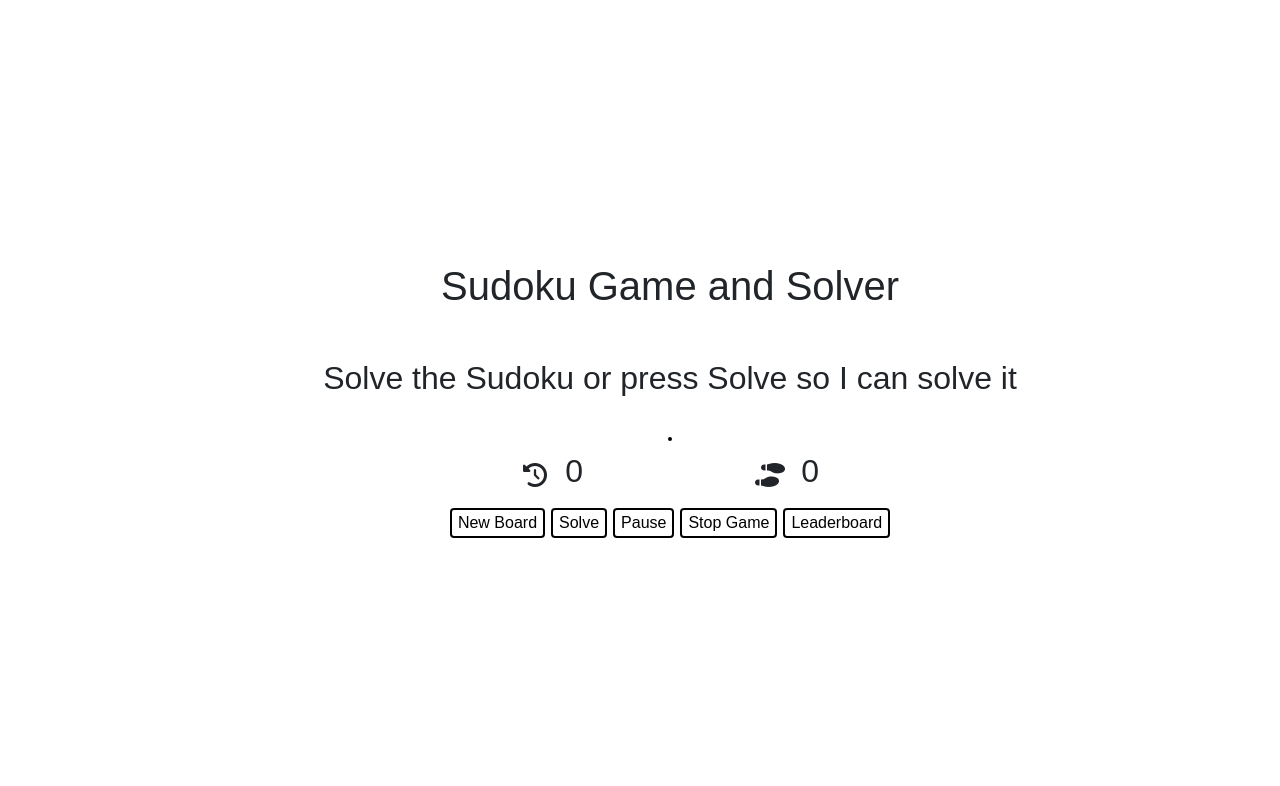
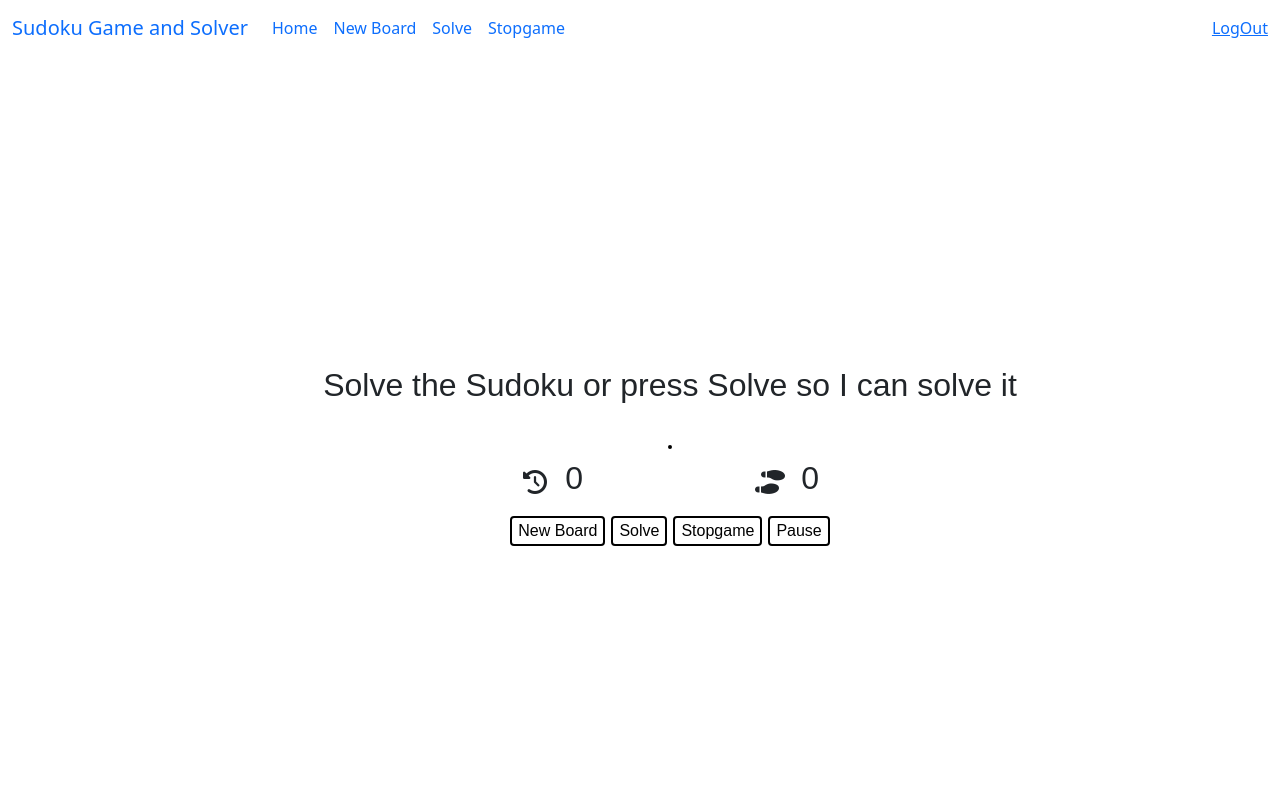
Before and after one commit to piyush31009/Puzzle-sudoku-game, a Django app: template suduko/templates/sudoku/index.html in a window 1280 px wide. Shown: the top 786 px of the page. Before the commit the page ends 538 px from the top, so only its background shows below. Run offline with Django 4.2, Linux system fonts and the light colour scheme; the template is opened without the code that fills it, so the values that code supplies are empty.

Commit message:
game solver

```diff
--- a/suduko/templates/sudoku/home.html
+++ b/suduko/templates/sudoku/home.html
@@ -11,11 +11,6 @@
       rel="stylesheet"
       integrity="sha384-EVSTQN3/azprG1Anm3QDgpJLIm9Nao0Yz1ztcQTwFspd3yD65VohhpuuCOmLASjC"
       crossorigin="anonymous"
-    />
-    <link
-      rel="shortcut icon"
-      type="image/png"
-      href="{% static 'favicon.png' %}"
     />
 
     <link
@@ -33,16 +28,40 @@
     />
   </head>
   <body>
+    <nav class="navbar navbar-expand-lg bg-body-tertiary">
+      <div class="container-fluid">
+        <a class="navbar-brand" id="sudoku">Sudoku Game and Solver</a>
+
+        <div class="collapse navbar-collapse" id="navbarNavDropdown">
+          <ul class="navbar-nav">
+            <li class="nav-item">
+              <a class="nav-link" href="{% url 'home'%}">Home</a>
+            </li>
+
+            <li class="nav-item">
+              <a class="nav-link active" id="new-board">New Board</a>
+            </li>
+            <li class="nav-item">
+              <a class="nav-link" id="solve">Solve</a>
+            </li>
+            <li class="nav-item">
+              <a class="nav-link" id="stopgame">Stopgame</a>
+            </li>
+          </ul>
+        </div>
+
+        <div class="d-flex">
+          <a class="d-flex px-2">{{user.username}}</a>
+          <a class="d-flex" href="{% url 'logout' %}">LogOut</a>
+        </div>
+      </div>
+    </nav>
+
     <div class="flex-container">
-      <div class="item">
-        <header><h1 class="head">Sudoku Game and Solver</h1></header>
-      </div>
       <div class="item">
         <h2 id="msg">Solve the Sudoku or press Solve so I can solve it</h2>
       </div>
-      <div class="item speed">
-      </div>
-
+      <div class="item speed"></div>
 
       <div class="item items">
         <table class="main-board">
@@ -87,13 +106,14 @@
         </div>
       </div>
       <div class="item other">
-        <button id="new-board">New Board</button>
-        <button id="solve">Solve</button>
+        <button id="new-board" class="m1">New Board</button>
+        <button id="solve" class="m1">Solve</button>
+        <button id="stopgame" class="m1">Stopgame</button>
+
         <button id="pause">Pause</button>
-        <button id="stopgame">Stop Game</button>
-        <button id="leaderboard">Leaderboard</button>
+
+        {% comment %} <button id="leaderboard">Leaderboard</button> {%endcomment %}
       </div>
-
     </div>
   </body>
   {% block javascript %} {% endblock %}
--- a/suduko/templates/sudoku/index.html
+++ b/suduko/templates/sudoku/index.html
@@ -143,8 +143,8 @@
     location.href = "{% url 'home' %}";
   });
 
-  $(document).on("click", "#leaderboard", function () {
-    location.href = "{% url 'leaderboard' %}";
+   $(document).on("click", "#sudoku", function () {
+    location.href = "{% url 'home' %}";
   });
 
   $(document).on("click", "#solve", function () {
@@ -212,7 +212,7 @@
 
       },
       error: function(){
-        alert("Something went wrong! :(")
+        alert("Something went wrong! ")
       }
     });
   });
@@ -256,7 +256,7 @@
         }
       },
       error: function(){
-        alert("Something went wrong! :(")
+        alert("Something went wrong!")
       }
     });
   });
```
